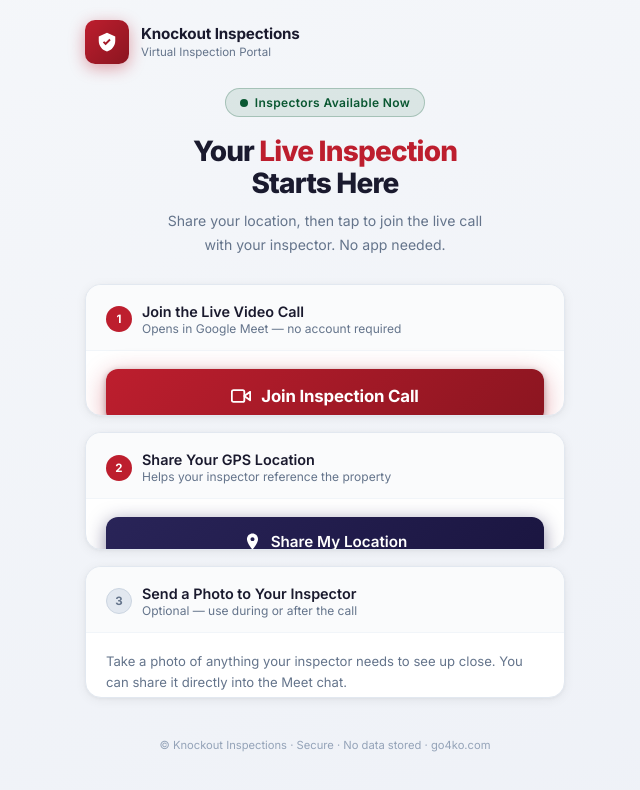
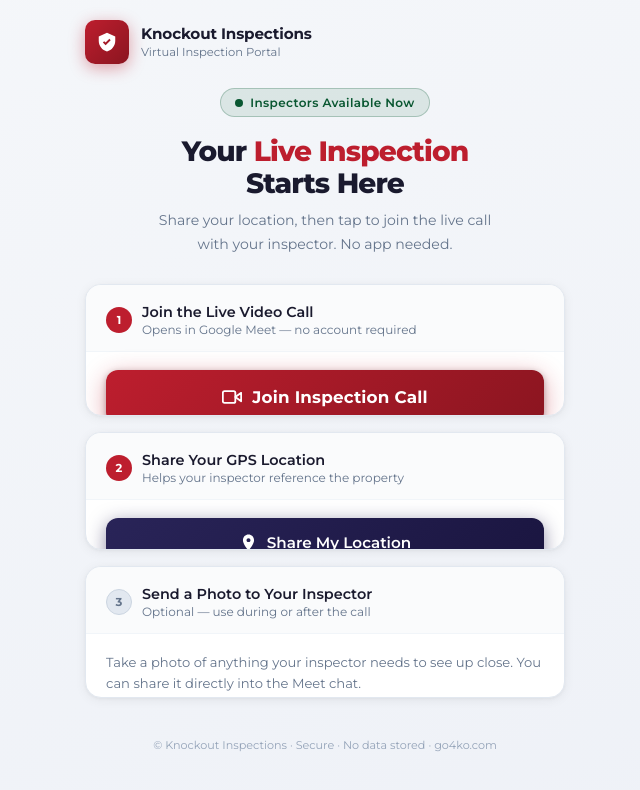
Before and after one commit to KilvingtonDigital/Knockout-Inspections-Video-Call, a plain HTML site: page index.html in a window 1280 px wide. Shown: the whole page, without its empty margins (315-955 px from the left). Drawn offline with Linux system fonts and the light colour scheme.

Commit message:
Brand fonts: Montserrat for headers and body (KO Inspections brand)

```diff
--- a/index.html
+++ b/index.html
@@ -9,7 +9,9 @@
 
     <link rel="preconnect" href="https://fonts.googleapis.com" />
     <link rel="preconnect" href="https://fonts.gstatic.com" crossorigin />
-    <link href="https://fonts.googleapis.com/css2?family=Inter:wght@300;400;500;600;700;800&display=swap"
+    <!-- Montserrat: body (medium 500) + headers (bold 700/800) — official KO Inspections web font -->
+    <!-- Note: Evolventa (logo font) is not on Google Fonts; Montserrat Bold is the web equivalent -->
+    <link href="https://fonts.googleapis.com/css2?family=Montserrat:wght@400;500;600;700;800&display=swap"
         rel="stylesheet" />
 
     <style>
@@ -47,7 +49,7 @@
         html,
         body {
             height: 100%;
-            font-family: 'Inter', system-ui, sans-serif;
+            font-family: 'Montserrat', system-ui, sans-serif;
             background: #f5f7fa;
             color: #1a1a2e;
             -webkit-font-smoothing: antialiased;
@@ -99,6 +101,7 @@
             color: #1a1a2e;
             letter-spacing: -0.01em;
             line-height: 1.2;
+            font-family: 'Montserrat', sans-serif;
         }
 
         .brand-text p {
@@ -180,6 +183,7 @@
             line-height: 1.15;
             color: #1a1a2e;
             margin-bottom: 10px;
+            font-family: 'Montserrat', sans-serif;
         }
 
         .hero h2 span {
@@ -276,10 +280,10 @@
             text-decoration: none;
             background: linear-gradient(135deg, var(--red) 0%, var(--red-dark) 100%);
             color: white;
-            font-family: inherit;
+            font-family: 'Montserrat', sans-serif;
             font-size: 1.05rem;
             font-weight: 700;
-            letter-spacing: -0.01em;
+            letter-spacing: 0.01em;
             cursor: pointer;
             box-shadow: 0 6px 24px rgba(189, 30, 46, 0.4), 0 2px 6px rgba(0, 0, 0, 0.3);
             transition: transform 0.15s, box-shadow 0.15s, opacity 0.2s;
@@ -332,7 +336,7 @@
             border: none;
             background: linear-gradient(135deg, var(--blue) 0%, var(--blue-mid) 100%);
             color: white;
-            font-family: inherit;
+            font-family: 'Montserrat', sans-serif;
             font-size: 0.95rem;
             font-weight: 600;
             cursor: pointer;
```
